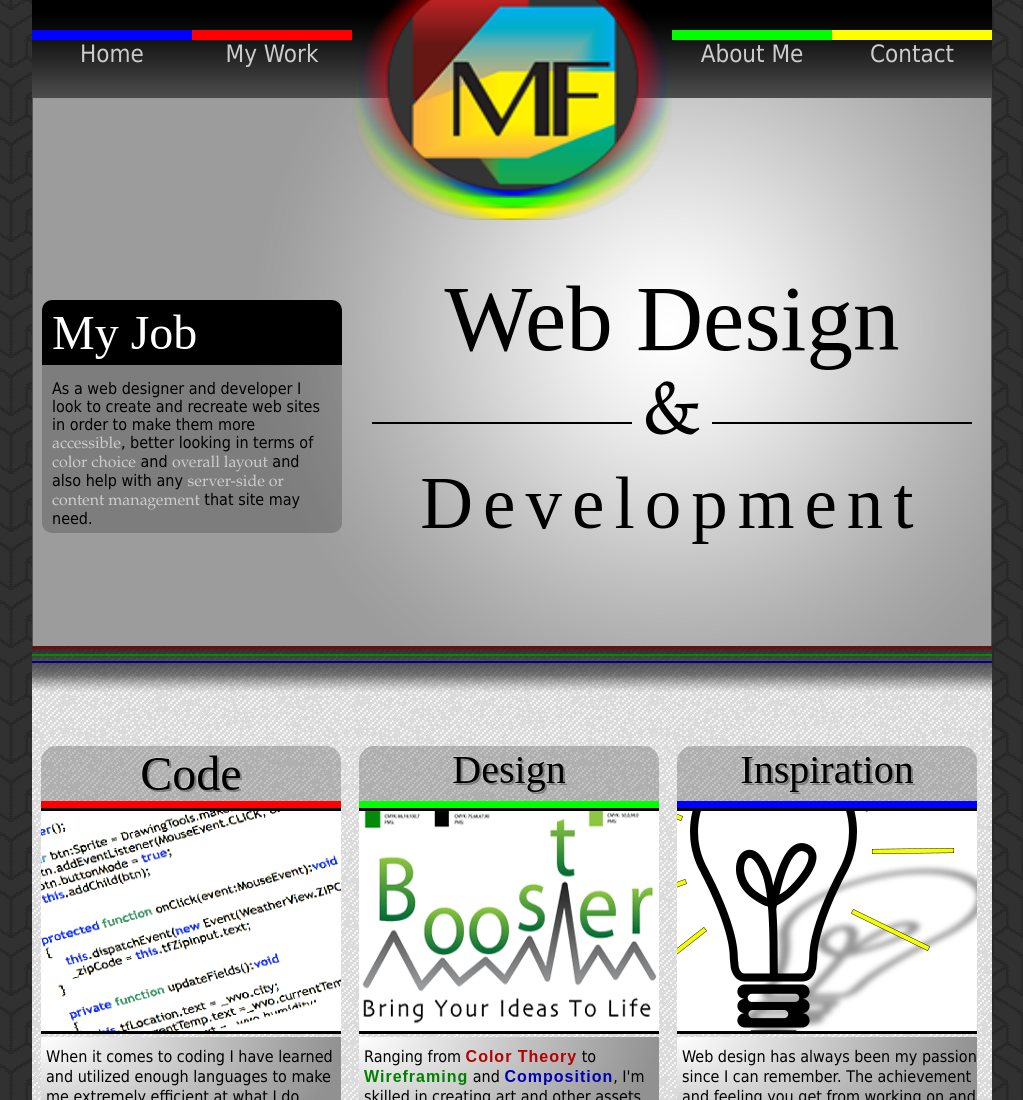
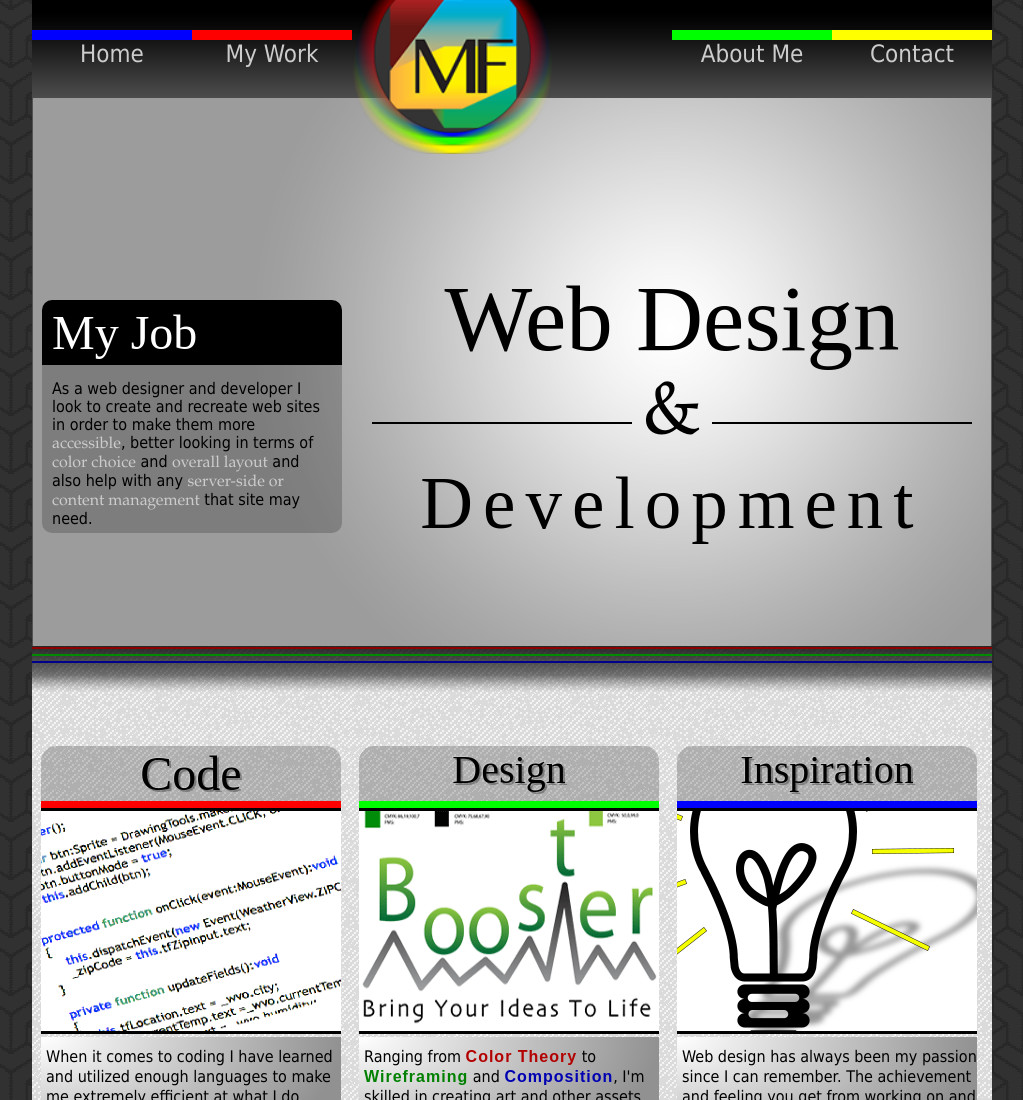
Before and after one commit to mfleming7024/personalSite, a plain HTML site: page Personal_Site/index.html in a window 1280 px wide. Shown: the top 1100 px of the page, without its empty margins (128-1151 px from the left). Drawn offline with Linux system fonts and the light colour scheme.

Commit message:
added default width
fallback now works. working on sizing

```diff
--- a/Personal_Site/index.html
+++ b/Personal_Site/index.html
@@ -17,7 +17,7 @@
             <object type="application/x-shockwave-flash" data="swf/logoAnimation.swf" width="320" height="240">
 								<param name="movie" value="swf/logoAnimation.swf" />
 								<param name="wmode" value="transparent" />
-								<img src="images/logo.png" width="320" height="240" alt="Logo" />
+								<img src="images/logo.png" width="200" alt="Logo" />
 						</object>
 
 
```
